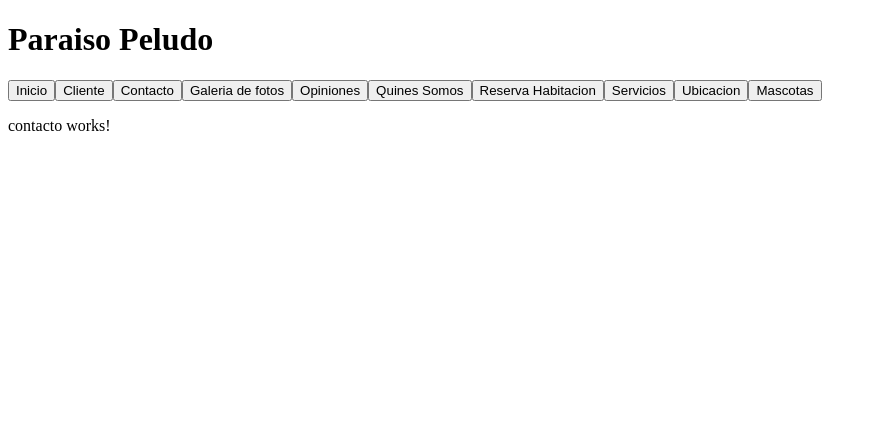
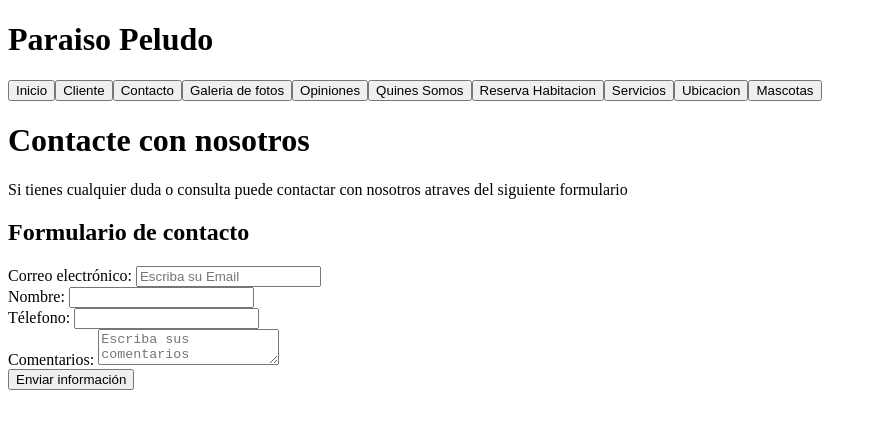
Before and after one commit to cohet3/FrontHotelMascotas, an Angular app: page /contacto in a window 1280 px wide. Shown: the top 428 px of the page, without its empty margins (0-877 px from the left). Built offline with nearby package versions, Linux system fonts and the light colour scheme.

Commit message:
3Marzo 19.35 ubicacion y contacto añadido logo creado y guardado en imagenes

```diff
--- a/src/app/app.component.css
+++ b/src/app/app.component.css
@@ -1,3 +1,4 @@
+
 body{
     margin: 0;
     padding: 0;
--- a/src/app/app.component.html
+++ b/src/app/app.component.html
@@ -1,4 +1,5 @@
 <h1>Paraiso Peludo</h1>
+
 <a routerLink="inicio">
   <button class="button button2">Inicio</button>
 </a>
--- a/src/app/contacto/contacto.component.html
+++ b/src/app/contacto/contacto.component.html
@@ -1 +1,23 @@
-<p>contacto works!</p>
+<h1>Contacte con nosotros</h1>
+<p>Si tienes cualquier duda o consulta puede contactar con nosotros atraves del siguiente formulario</p>
+<h2>Formulario de contacto</h2>
+<div>
+<label>Correo electrónico: </label>
+<input type="email" [(ngModel)]="correo" placeholder="Escriba su Email">
+<br>
+<label >Nombre: </label>
+<input type="text" [(ngModel)]="nombre">
+<br>
+<label>Télefono: </label>
+<input type="tel" pattern="[0-9](3)-[0-9](3)-[0-9](3)">
+<br>
+<label>Comentarios: </label>
+<textarea [(ngModel)]="comentario" placeholder="Escriba sus comentarios"></textarea>
+<br>
+<button (click)="enviarInfo()">Enviar información</button>
+</div>
+<div>
+    @if (enviado) {
+        <p>{{mensaje}}</p>
+    }
+</div>
--- a/src/app/contacto/contacto.component.ts
+++ b/src/app/contacto/contacto.component.ts
@@ -1,12 +1,23 @@
 import { Component } from '@angular/core';
+import { FormsModule } from '@angular/forms';
 
 @Component({
   selector: 'app-contacto',
   standalone: true,
-  imports: [],
+  imports: [FormsModule],
   templateUrl: './contacto.component.html',
   styleUrl: './contacto.component.css'
 })
 export class ContactoComponent {
+  correo: string ='';
+  nombre: string ='';
+  telefono: string ='';
+  comentario: string ='';
+enviado:boolean = false;
+mensaje:string = '';
 
+enviarInfo(){
+  this.enviado=true
+this.mensaje='Sus datos han sido enviados correctamente'
 }
+}
--- a/src/app/servicios/servicios.component.ts
+++ b/src/app/servicios/servicios.component.ts
@@ -10,8 +10,11 @@ import { ServicioService } from '../_servicio/servicio.service';
   styleUrl: './servicios.component.css'
 })
 export class ServiciosComponent implements OnInit {
+
   constructor(private servicio: ServicioService) { }
+
   servicios: Servicio[] =[];
+
   ngOnInit(): void {
     this.servicio.listar().subscribe(datos=>this.servicios=datos);
   }
--- a/src/app/ubicacion/ubicacion.component.css
+++ b/src/app/ubicacion/ubicacion.component.css
@@ -0,0 +1,6 @@
+iframe {
+  display: block;
+  margin-left: auto;
+  margin-right: auto;
+  width: 50%;
+}
```
Also changed, not shown: src/app/ubicacion/ubicacion.component.html (+7 -1 lines), src/assets/imagenes/LogoPNG.png (added), src/assets/imagenes/logoJPG.jpg (added).
